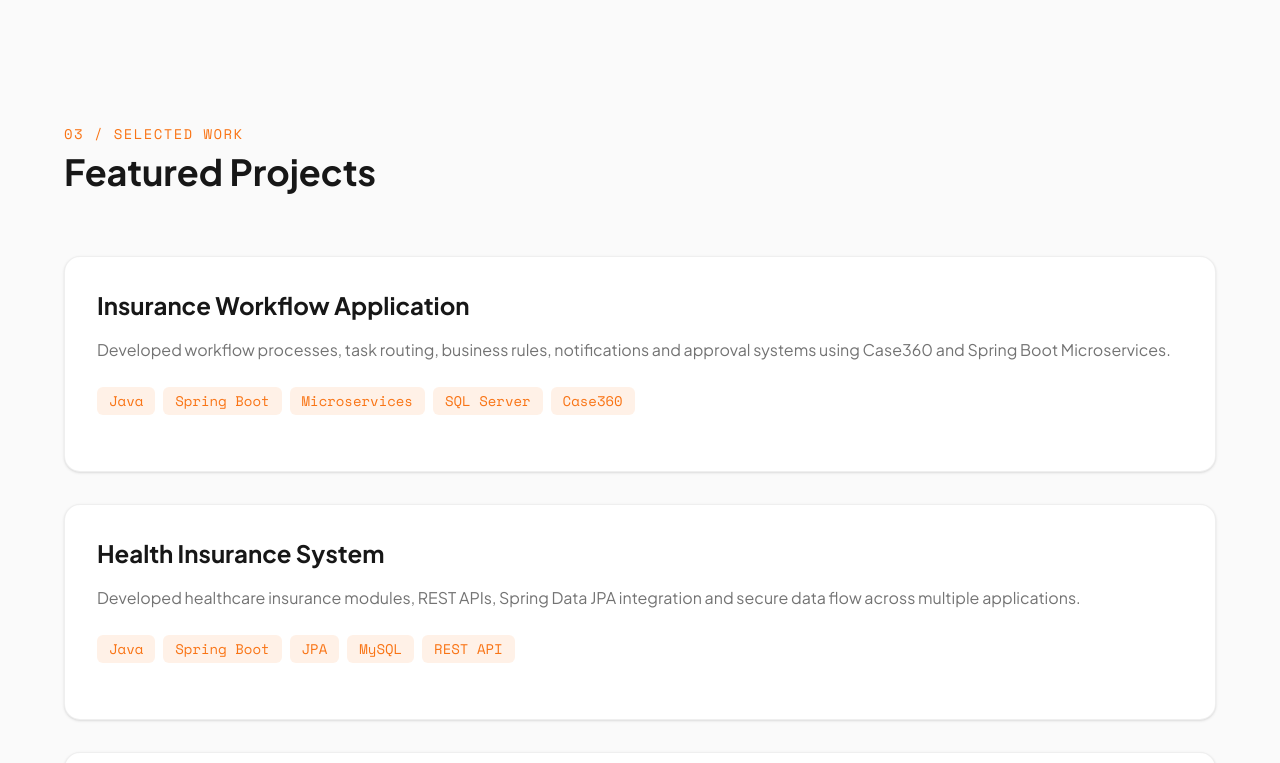
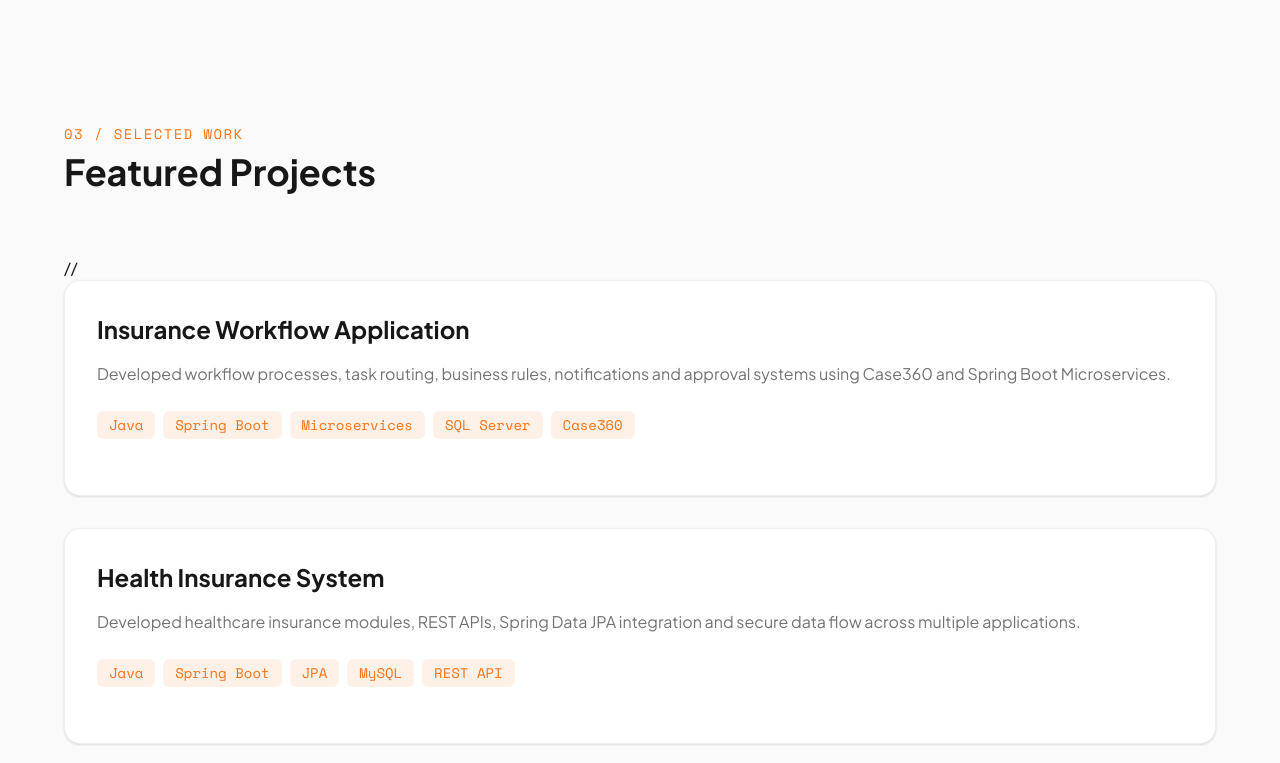
Before and after one commit to dattadhanasure21/portfolio-website, a React (Vite) app: page / in a window 1280 px wide. Shown: the part 1940-2703 px from the top of the page. Built offline with nearby package versions, Linux system fonts and the light colour scheme.

Commit message:
Merge remote changes

```diff
--- a/src/pages/Home.tsx
+++ b/src/pages/Home.tsx
@@ -157,7 +157,7 @@ export default function Home() {
       </h4>
     </div>
 
-    {/* Project Cards Here */}
+   //{/* Project Cards Here */}
     <div className="grid grid-cols-1 md:grid-cols-1 gap-8">
   {[
     {
@@ -205,9 +205,9 @@ export default function Home() {
         ))}
       </div>
 
-      {(project.github || project.link) && (
+      {(project.link) && (
         <div className="flex gap-3">
-          {project.github && (
+          {/* {project.github && (
             <a
               href={project.github}
               target="_blank"
@@ -218,7 +218,7 @@ export default function Home() {
                 Code
               </Button>
             </a>
-          )}
+          )} */}
 
           {project.link && (
             <a
```
Also changed, not shown: 5 other files (tests, documents, lock files or other folders).
